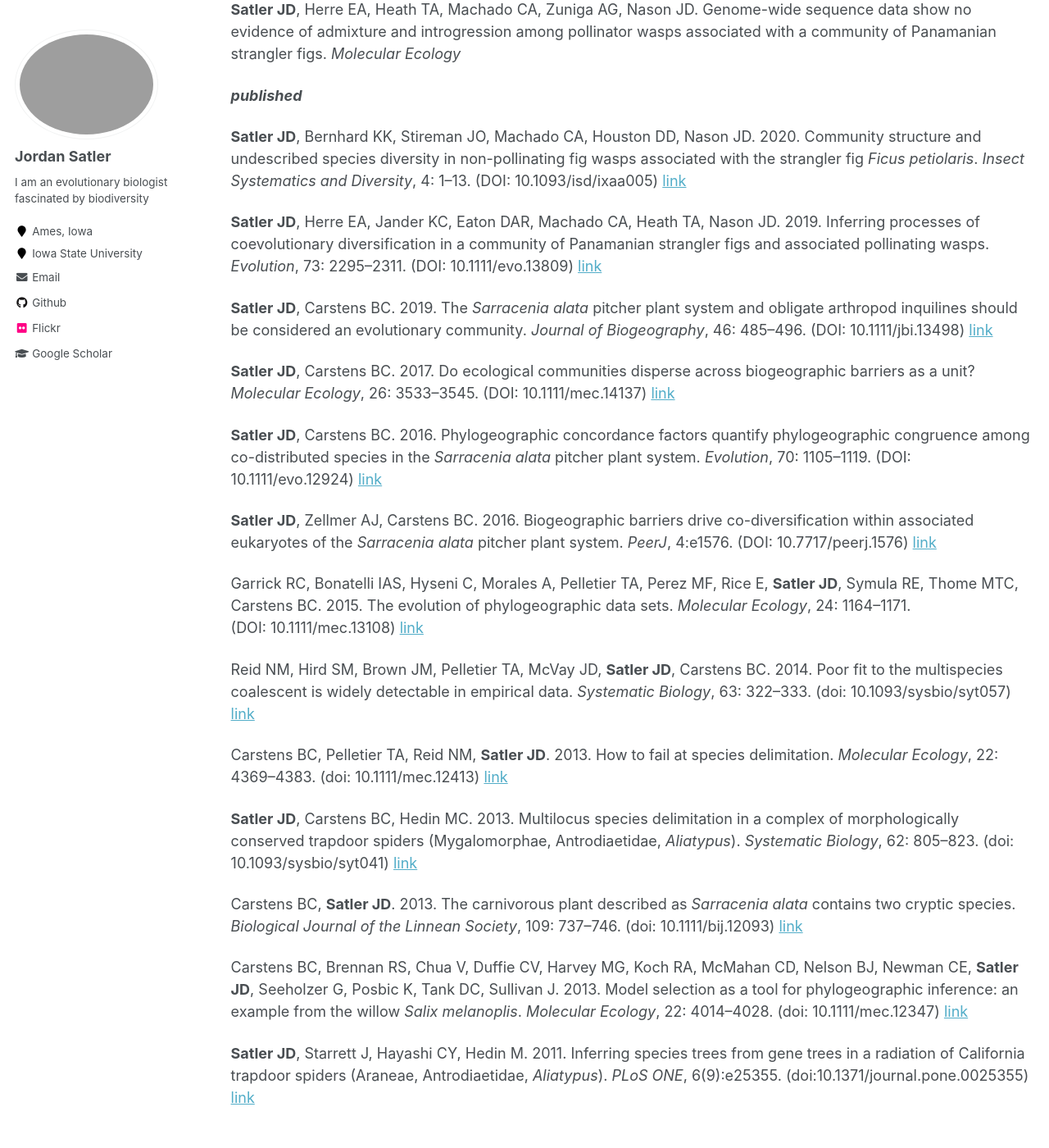
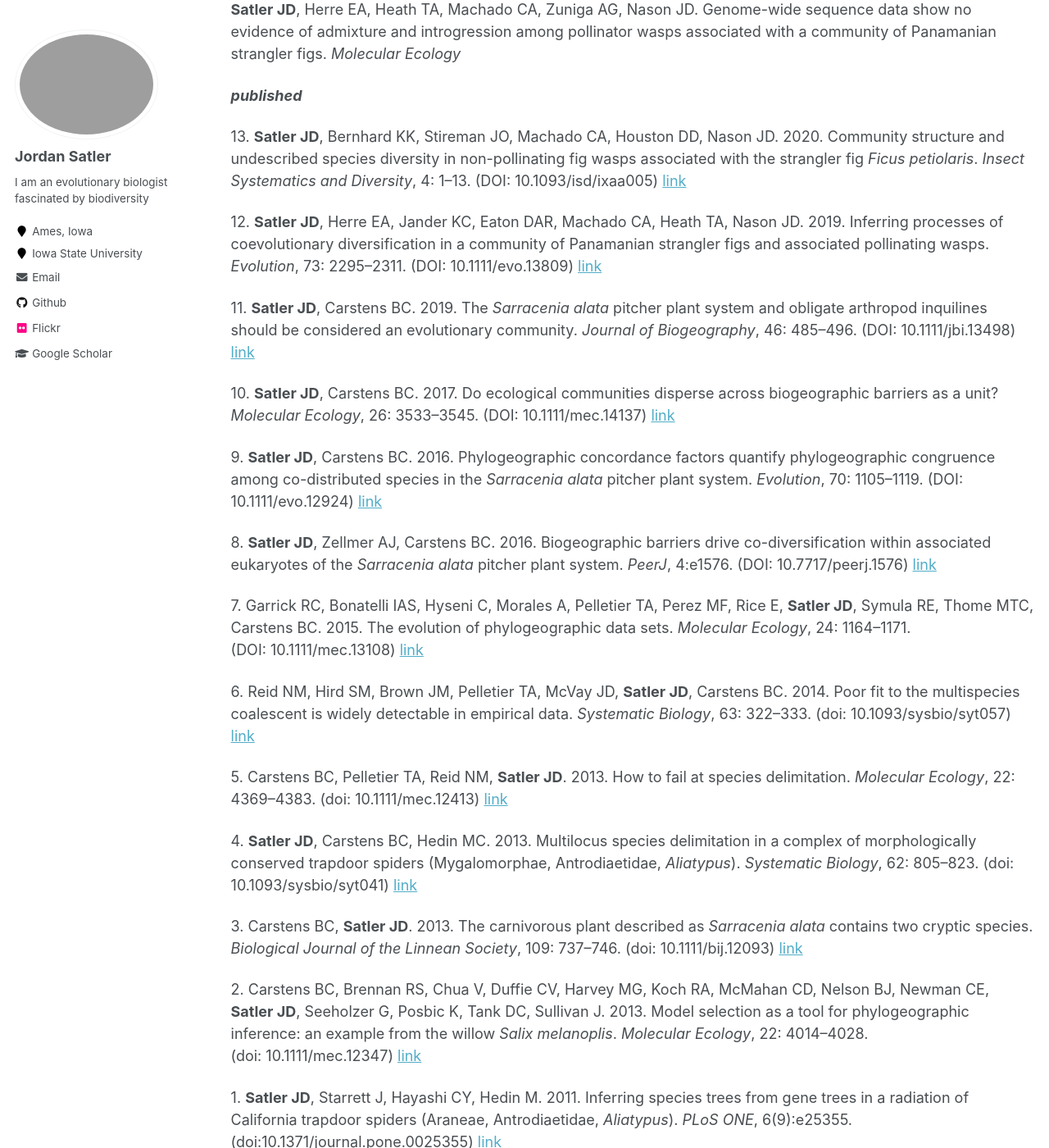
Before and after one commit to jordansatler/jordansatler.github.io, a Jekyll site: the page built from _pages/publications.md, in a window 1280 px wide and 1400 px high, scrolled down 371 px. Shown: the whole window at 82% size. Built offline with Jekyll 4.4.1, drawn with Linux system fonts in a browser that asks for light colours.

Commit message:
add numbers

```diff
--- a/_pages/publications.md
+++ b/_pages/publications.md
@@ -17,28 +17,28 @@ Houston DD, **Satler JD**, Stack TK, Carroll HM, Bevan AM, Moya AL, Alexander KD
 
 ***published***
 
-**Satler JD**, Bernhard KK, Stireman JO, Machado CA, Houston DD, Nason JD. 2020. Community structure and undescribed species diversity in non-pollinating fig wasps associated with the strangler fig *Ficus petiolaris*. *Insect Systematics and Diversity*, 4: 1–13. (DOI: 10.1093/isd/ixaa005) [link](https://academic.oup.com/isd/article/4/2/3/5825213?searchresult=1)
+13\. **Satler JD**, Bernhard KK, Stireman JO, Machado CA, Houston DD, Nason JD. 2020. Community structure and undescribed species diversity in non-pollinating fig wasps associated with the strangler fig *Ficus petiolaris*. *Insect Systematics and Diversity*, 4: 1–13. (DOI: 10.1093/isd/ixaa005) [link](https://academic.oup.com/isd/article/4/2/3/5825213?searchresult=1)
 
-**Satler JD**, Herre EA, Jander KC, Eaton DAR, Machado CA, Heath TA, Nason JD. 2019. Inferring processes of coevolutionary diversification in a community of Panamanian strangler figs and associated pollinating wasps. *Evolution*, 73: 2295–2311. (DOI: 10.1111/evo.13809) [link](https://onlinelibrary.wiley.com/doi/abs/10.1111/evo.13809)
+12\. **Satler JD**, Herre EA, Jander KC, Eaton DAR, Machado CA, Heath TA, Nason JD. 2019. Inferring processes of coevolutionary diversification in a community of Panamanian strangler figs and associated pollinating wasps. *Evolution*, 73: 2295–2311. (DOI: 10.1111/evo.13809) [link](https://onlinelibrary.wiley.com/doi/abs/10.1111/evo.13809)
 
-**Satler JD**, Carstens BC. 2019. The *Sarracenia alata* pitcher plant system and obligate arthropod inquilines should be considered an evolutionary community. *Journal of Biogeography*, 46: 485–496. (DOI: 10.1111/jbi.13498) [link](https://onlinelibrary.wiley.com/doi/abs/10.1111/jbi.13498)
+11\. **Satler JD**, Carstens BC. 2019. The *Sarracenia alata* pitcher plant system and obligate arthropod inquilines should be considered an evolutionary community. *Journal of Biogeography*, 46: 485–496. (DOI: 10.1111/jbi.13498) [link](https://onlinelibrary.wiley.com/doi/abs/10.1111/jbi.13498)
 
-**Satler JD**, Carstens BC. 2017. Do ecological communities disperse across biogeographic barriers as a unit? *Molecular Ecology*, 26: 3533–3545. (DOI: 10.1111/mec.14137) [link](https://onlinelibrary.wiley.com/doi/full/10.1111/mec.14137)
+10\. **Satler JD**, Carstens BC. 2017. Do ecological communities disperse across biogeographic barriers as a unit? *Molecular Ecology*, 26: 3533–3545. (DOI: 10.1111/mec.14137) [link](https://onlinelibrary.wiley.com/doi/full/10.1111/mec.14137)
 
-**Satler JD**, Carstens BC. 2016. Phylogeographic concordance factors quantify phylogeographic congruence among co-distributed species in the *Sarracenia alata* pitcher plant system. *Evolution*, 70: 1105–1119. (DOI: 10.1111/evo.12924) [link](https://onlinelibrary.wiley.com/doi/abs/10.1111/evo.12924)
+9\. **Satler JD**, Carstens BC. 2016. Phylogeographic concordance factors quantify phylogeographic congruence among co-distributed species in the *Sarracenia alata* pitcher plant system. *Evolution*, 70: 1105–1119. (DOI: 10.1111/evo.12924) [link](https://onlinelibrary.wiley.com/doi/abs/10.1111/evo.12924)
 
-**Satler JD**, Zellmer AJ, Carstens BC. 2016. Biogeographic barriers drive co-diversification within associated eukaryotes of the *Sarracenia alata* pitcher plant system. *PeerJ*, 4:e1576. (DOI: 10.7717/peerj.1576) [link](https://peerj.com/articles/1576/)
+8\. **Satler JD**, Zellmer AJ, Carstens BC. 2016. Biogeographic barriers drive co-diversification within associated eukaryotes of the *Sarracenia alata* pitcher plant system. *PeerJ*, 4:e1576. (DOI: 10.7717/peerj.1576) [link](https://peerj.com/articles/1576/)
 
-Garrick RC, Bonatelli IAS, Hyseni C, Morales A, Pelletier TA, Perez MF, Rice E, **Satler JD**, Symula RE, Thome MTC, Carstens BC. 2015. The evolution of phylogeographic data sets. *Molecular Ecology*, 24: 1164–1171. (DOI: 10.1111/mec.13108) [link](https://onlinelibrary.wiley.com/doi/full/10.1111/mec.13108)
+7\. Garrick RC, Bonatelli IAS, Hyseni C, Morales A, Pelletier TA, Perez MF, Rice E, **Satler JD**, Symula RE, Thome MTC, Carstens BC. 2015. The evolution of phylogeographic data sets. *Molecular Ecology*, 24: 1164–1171. (DOI: 10.1111/mec.13108) [link](https://onlinelibrary.wiley.com/doi/full/10.1111/mec.13108)
 
-Reid NM, Hird SM, Brown JM, Pelletier TA, McVay JD, **Satler JD**, Carstens BC. 2014. Poor fit to the multispecies coalescent is widely detectable in empirical data. *Systematic Biology*, 63: 322–333. (doi: 10.1093/sysbio/syt057) [link](https://academic.oup.com/sysbio/article/63/3/322/1647401)
+6\. Reid NM, Hird SM, Brown JM, Pelletier TA, McVay JD, **Satler JD**, Carstens BC. 2014. Poor fit to the multispecies coalescent is widely detectable in empirical data. *Systematic Biology*, 63: 322–333. (doi: 10.1093/sysbio/syt057) [link](https://academic.oup.com/sysbio/article/63/3/322/1647401)
 
-Carstens BC, Pelletier TA, Reid NM, **Satler JD**. 2013. How to fail at species delimitation. *Molecular Ecology*, 22: 4369–4383. (doi: 10.1111/mec.12413) [link](https://onlinelibrary.wiley.com/doi/full/10.1111/mec.12413)
+5\. Carstens BC, Pelletier TA, Reid NM, **Satler JD**. 2013. How to fail at species delimitation. *Molecular Ecology*, 22: 4369–4383. (doi: 10.1111/mec.12413) [link](https://onlinelibrary.wiley.com/doi/full/10.1111/mec.12413)
 
-**Satler JD**, Carstens BC, Hedin MC. 2013. Multilocus species delimitation in a complex of morphologically conserved trapdoor spiders (Mygalomorphae, Antrodiaetidae, *Aliatypus*). *Systematic Biology*, 62: 805–823. (doi: 10.1093/sysbio/syt041) [link](https://academic.oup.com/sysbio/article/62/6/805/1709071)
+4\. **Satler JD**, Carstens BC, Hedin MC. 2013. Multilocus species delimitation in a complex of morphologically conserved trapdoor spiders (Mygalomorphae, Antrodiaetidae, *Aliatypus*). *Systematic Biology*, 62: 805–823. (doi: 10.1093/sysbio/syt041) [link](https://academic.oup.com/sysbio/article/62/6/805/1709071)
 
-Carstens BC, **Satler JD**. 2013. The carnivorous plant described as *Sarracenia alata* contains two cryptic species. *Biological Journal of the Linnean Society*, 109: 737–746. (doi: 10.1111/bij.12093) [link](https://onlinelibrary.wiley.com/doi/abs/10.1111/bij.12093?deniedAccessCustomisedMessage=&userIsAuthenticated=false)
+3\. Carstens BC, **Satler JD**. 2013. The carnivorous plant described as *Sarracenia alata* contains two cryptic species. *Biological Journal of the Linnean Society*, 109: 737–746. (doi: 10.1111/bij.12093) [link](https://onlinelibrary.wiley.com/doi/abs/10.1111/bij.12093?deniedAccessCustomisedMessage=&userIsAuthenticated=false)
 
-Carstens BC, Brennan RS, Chua V, Duffie CV, Harvey MG, Koch RA, McMahan CD, Nelson BJ, Newman CE, **Satler JD**, Seeholzer G, Posbic K, Tank DC, Sullivan J. 2013. Model selection as a tool for phylogeographic inference: an example from the willow *Salix melanoplis*. *Molecular Ecology*, 22: 4014–4028. (doi: 10.1111/mec.12347) [link](https://onlinelibrary.wiley.com/doi/abs/10.1111/mec.12347?deniedAccessCustomisedMessage=&userIsAuthenticated=false)
+2\. Carstens BC, Brennan RS, Chua V, Duffie CV, Harvey MG, Koch RA, McMahan CD, Nelson BJ, Newman CE, **Satler JD**, Seeholzer G, Posbic K, Tank DC, Sullivan J. 2013. Model selection as a tool for phylogeographic inference: an example from the willow *Salix melanoplis*. *Molecular Ecology*, 22: 4014–4028. (doi: 10.1111/mec.12347) [link](https://onlinelibrary.wiley.com/doi/abs/10.1111/mec.12347?deniedAccessCustomisedMessage=&userIsAuthenticated=false)
 
-**Satler JD**, Starrett J, Hayashi CY, Hedin M. 2011. Inferring species trees from gene trees in a radiation of California trapdoor spiders (Araneae, Antrodiaetidae, *Aliatypus*). *PLoS ONE*, 6(9):e25355. (doi:10.1371/journal.pone.0025355) [link](https://journals.plos.org/plosone/article?id=10.1371/journal.pone.0025355#pone-0025355-g005)
+1\. **Satler JD**, Starrett J, Hayashi CY, Hedin M. 2011. Inferring species trees from gene trees in a radiation of California trapdoor spiders (Araneae, Antrodiaetidae, *Aliatypus*). *PLoS ONE*, 6(9):e25355. (doi:10.1371/journal.pone.0025355) [link](https://journals.plos.org/plosone/article?id=10.1371/journal.pone.0025355#pone-0025355-g005)
```
